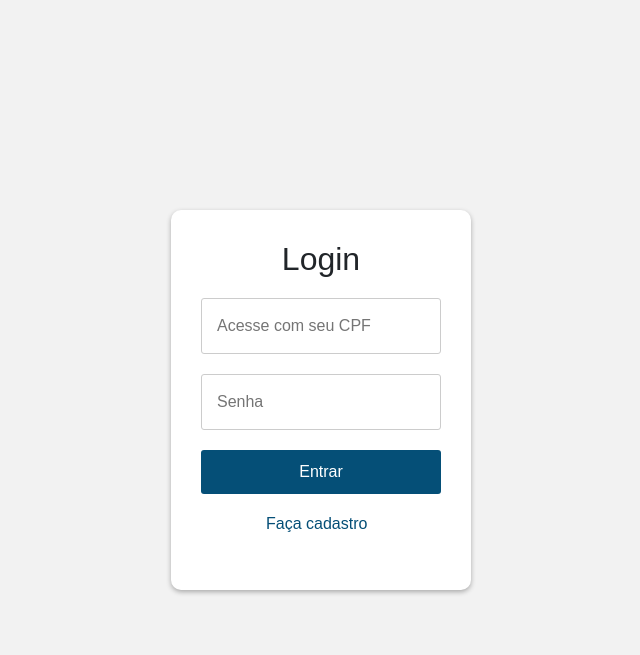
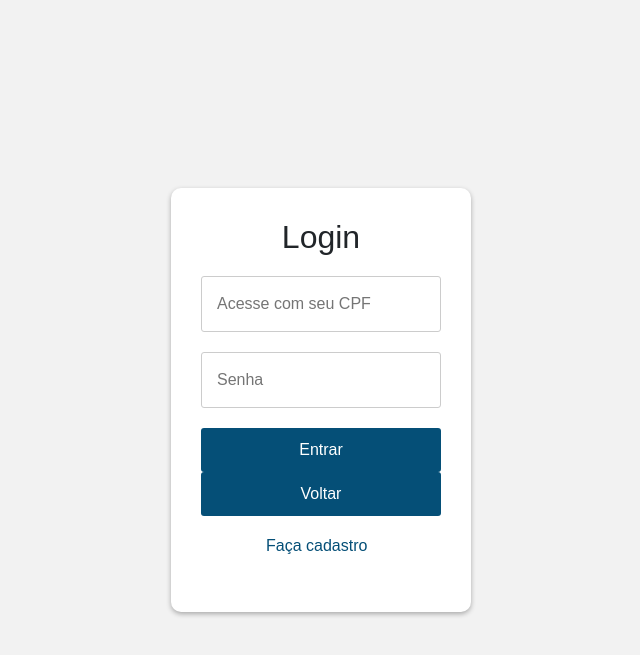
Before and after one commit to mahobold/pi_2_ano_sus, a PHP site: page /login.php in a window 1280 px wide. Shown: the top 655 px of the page, without its empty margins (319-959 px from the left). Run offline with PHP 8.4, Linux system fonts and the light colour scheme.

Commit message:
oioioiio

```diff
--- a/login.php
+++ b/login.php
@@ -53,6 +53,7 @@
             <input type="text" name="cpf" placeholder="Acesse com seu CPF" required>
             <input type="password" name="senha" placeholder="Senha" required>
             <input type="submit" value="Entrar">
+            <input type="submit" href="index.php" value="Voltar">
         </form>
         <p><a href="cadastroo.php">Faça cadastro</a></p>
     </div>
```
